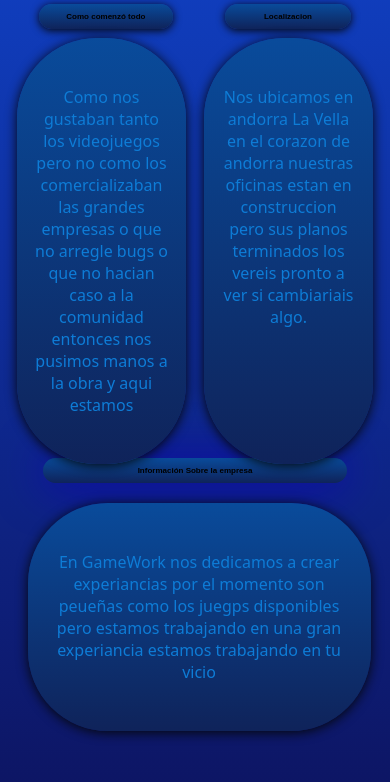
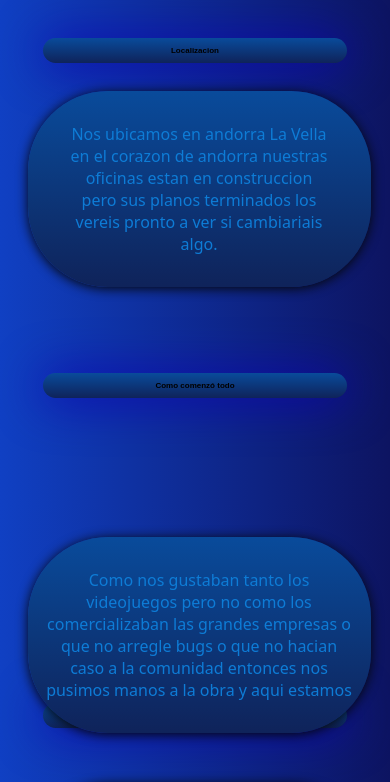
Before and after one commit to gam3-work/gam3-work.github.io, a plain HTML site: page info.html in a window 390 px wide. Shown: the part 69-851 px from the top of the page. Drawn offline with Linux system fonts and the light colour scheme; a web font is replaced by a local one.

Commit message:
Update info.css

```diff
--- a/stylre.css/info.css
+++ b/stylre.css/info.css
@@ -297,7 +297,9 @@ font-family: "Bungee Spice", sans-serif;
 
     @media screen and (max-width:600px) {
 
-
+body{
+    background: linear-gradient(90deg, rgb(16, 64, 195),rgb(13, 20, 97))
+}
     .game{
     border-radius: 4rem;
     position: absolute;
@@ -316,7 +318,7 @@ margin-left:16%;
 margin-right:16%;
 box-shadow: 0 .1rem 0.5rem  rgb(5, 7, 8);
 margin-top: 3%;
-margin-bottom: 14.4%;
+margin-bottom: 14.5%;
 position: relative;
 }
 
@@ -365,7 +367,7 @@ position: relative;
     padding-right: 10%;
     box-shadow: 0 .1rem 3rem  rgb(12, 0, 179);
     position: absolute;
-    bottom: 30%;
+    bottom: 1%;
     right:6%;
     left: 6%;
 
@@ -379,15 +381,13 @@ position: relative;
     text-align: center;
     color: rgb(14, 124, 214);
     border-radius: 5rem;
-    padding-top: 2rem;
-    padding-bottom: 2rem;
-    padding-right: 2%;
-    padding-left: 15px;
-    padding-right: 15px;
+    padding-top: 1rem;
+    padding-bottom: 1rem;
+    padding-left: 10%;
+    padding-right: 10%;
     box-shadow: 0 .1rem 0.7rem  rgb(5, 7, 8);
-    margin-bottom: 28.5%;
     position: absolute;
-    bottom: -8%;
+    bottom: -40%;
     }
 
  .hi{
@@ -395,12 +395,13 @@ position: relative;
     background: linear-gradient(180deg, rgb(9, 75, 155), rgb(15, 35, 90));
     border-radius:2rem;
     text-align:center;
-   padding-left: 7%;
-   padding-right: 7%;
-     box-shadow: 0 .1rem 0.5rem  rgb(5, 7, 8);
+    padding-left: 10%;
+    padding-right: 10%;
+    box-shadow: 0 .1rem 3rem  rgb(12, 0, 179);
     position: absolute;
-     top: 4%;
-     left: 5%;
+    bottom: 40%;
+    right:6%;
+    left: 6%;
 
     }
 
@@ -412,8 +413,8 @@ position: relative;
     text-align: center;
     color: rgb(14, 124, 214);
     border-radius: 5rem;
-    padding-top: 2rem;
-    padding-bottom: 2rem;
+    padding-top: 1rem;
+    padding-bottom: 1rem;
     padding-right: 2%;
     padding-left: 15px;
     padding-right: 15px;
@@ -421,6 +422,8 @@ position: relative;
     margin-left: 5%;
     margin-right: 5%;
     margin-bottom: 21.6rem;
+    position: absolute;
+    bottom: -36%;
     }
 
  .ub{
@@ -430,10 +433,11 @@ border-radius:2rem;
     text-align:center;
     padding-left: 10%;
     padding-right: 10%;
-box-shadow: 0 .1rem 0.5rem  rgb(5, 7, 8);
+    box-shadow: 0 .1rem 3rem  rgb(12, 0, 179);
     position: absolute;
-top: 4%;
-right: 5%;
+    top: 8%;
+    right:6%;
+    left: 6%;
 
 }
 
@@ -445,13 +449,14 @@ right: 5%;
     text-align: center;
     color: rgb(14, 124, 214);
     border-radius: 5rem;
-    padding-top: 2rem;
-    padding-bottom: 2rem;
+    padding-top: 1rem;
+    padding-bottom: 1rem;
     padding-left: 10%;
     padding-right: 10%;
     box-shadow: 0 .1rem 0.7rem  rgb(5, 7, 8);
     margin-bottom: 21.6rem;
-
+    position: absolute;
+    top: 19%;
     }
 
  h1{
```
Lines whose indentation alone changed are shown as unchanged.
